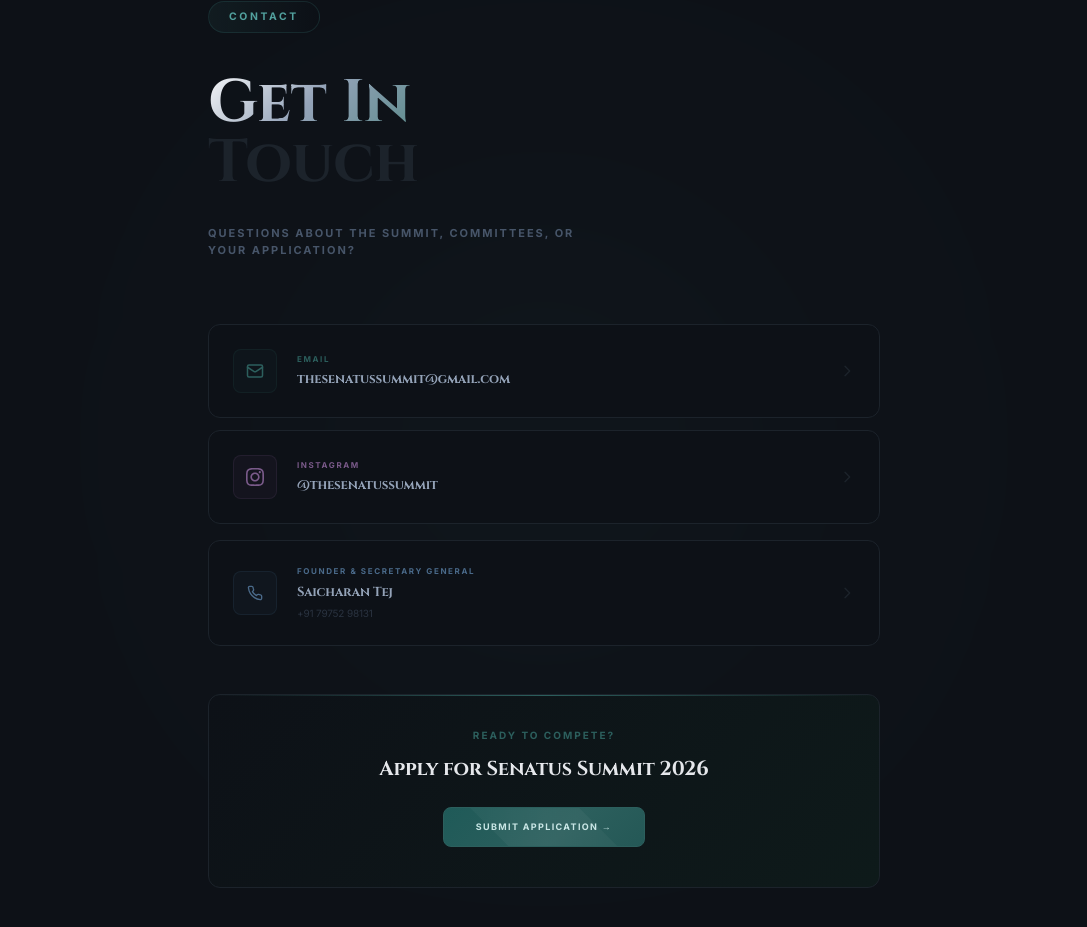
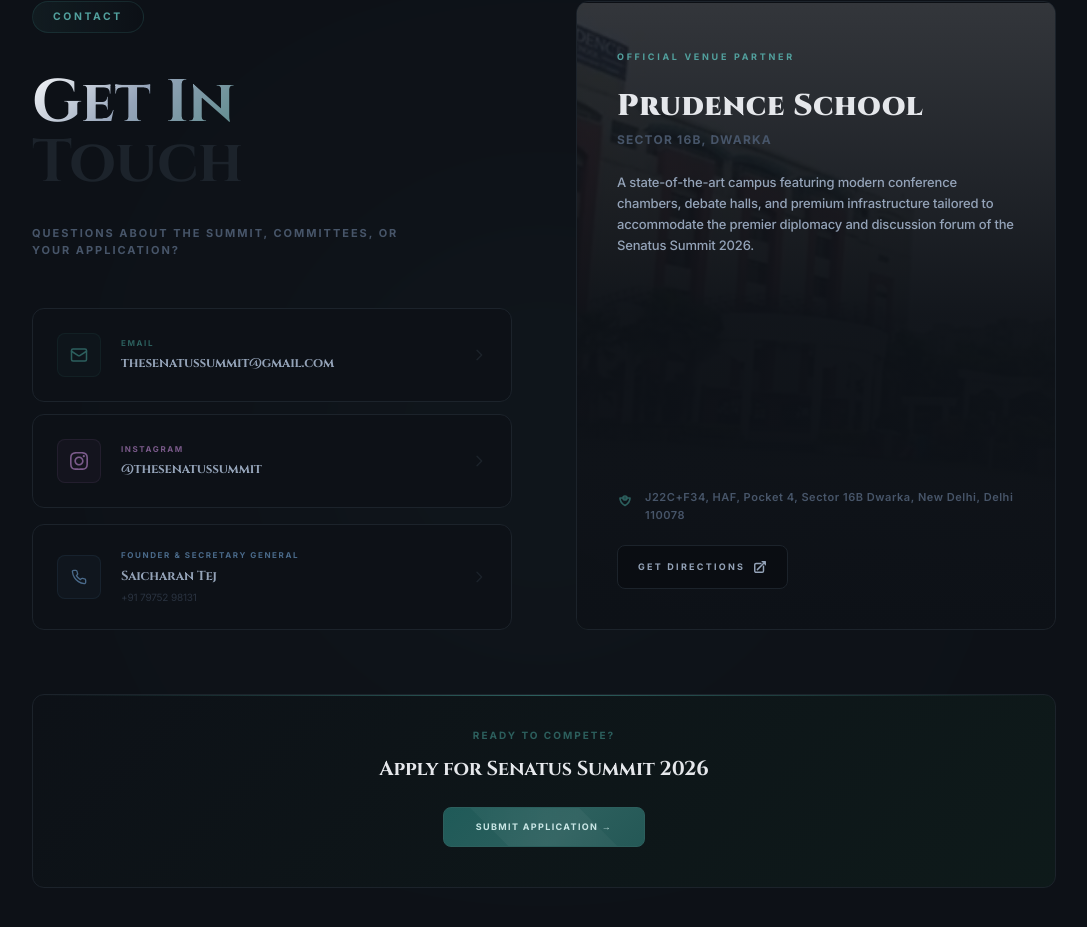
Before and after one commit to Saicharantejj/Senatus-Summit, a Next.js app: page / in a window 1280 px wide. Shown: the part 8118-9045 px from the top of the page, without its empty margins (96-1183 px from the left). Built offline with nearby package versions, Linux system fonts and the light colour scheme.

Commit message:
Add Prudence School Dwarka 16B as official venue partner with card design

```diff
--- a/components/Contact.tsx
+++ b/components/Contact.tsx
@@ -106,10 +106,16 @@
       <div className="glow-orb w-[500px] h-[500px] bg-[#2c5f5d] opacity-[0.04] top-1/2 left-1/2 -translate-x-1/2 -translate-y-1/2" />
       <div className="absolute inset-0 dot-grid opacity-20" />
 
-      <div className="max-w-2xl mx-auto relative z-10">
+      <div className="max-w-5xl mx-auto relative z-10">
 
+        {/* Two-column layout on desktop */}
+        <div className="grid grid-cols-1 md:grid-cols-2 gap-12 md:gap-16 items-stretch">
+
+          {/* Left Column: Get in Touch & Contact info */}
+          <div className="flex flex-col justify-between gap-8">
+            <div>
               {/* Header */}
-        <motion.div {...fadeUp(0)} className="mb-16">
+              <motion.div {...fadeUp(0)} className="mb-12">
                 <div className="section-label mb-10">Contact</div>
                 <h2 className="font-cinzel font-bold text-4xl md:text-5xl lg:text-6xl leading-tight">
                   <span className="gradient-text">Get In</span><br />
@@ -162,12 +168,74 @@
                     />
                   ))}
                 </div>
+
+              </div>
+            </div>
+          </div>
+
+          {/* Right Column: Venue Partner card */}
+          <motion.div
+            {...fadeUp(0.2)}
+            className="relative group rounded-xl border border-[#1c232b] bg-[#0d1117] overflow-hidden p-8 md:p-10 flex flex-col justify-between min-h-[420px] transition-all duration-300 hover:border-[#2c5f5d]/30"
+          >
+            {/* Background image with reduced opacity */}
+            <div
+              className="absolute inset-0 z-0 bg-cover bg-center opacity-[0.18] transition-transform duration-700 group-hover:scale-105"
+              style={{
+                backgroundImage: "url('/venue.jpg')",
+              }}
+            />
+            {/* Dark gradient fade over the image */}
+            <div className="absolute inset-0 bg-gradient-to-t from-[#0d1117] via-[#0d1117]/85 to-transparent z-0" />
+
+            <div className="relative z-10 flex flex-col h-full justify-between gap-12">
+              <div>
+                <span className="font-inter text-[9px] font-black tracking-[0.3em] text-[#52a19e] uppercase">
+                  Official Venue Partner
+                </span>
+                <h3 className="font-cinzel font-black text-2xl md:text-3xl text-[#e5e7eb] mt-5 mb-2 tracking-wide leading-tight group-hover:text-white transition-colors duration-300">
+                  Prudence School
+                </h3>
+                <p className="font-inter text-[#475569] text-xs font-bold uppercase tracking-[0.1em] mb-6">
+                  Sector 16B, Dwarka
+                </p>
+                <p className="font-inter text-[13px] text-[#94a3b8] leading-relaxed font-medium max-w-md">
+                  A state-of-the-art campus featuring modern conference chambers, debate halls, and premium infrastructure tailored to accommodate the premier diplomacy and discussion forum of the Senatus Summit 2026.
+                </p>
+              </div>
+
+              <div className="flex flex-col gap-5 mt-auto">
+                <div className="flex items-start gap-3 text-[#475569] font-inter text-[11px] font-semibold tracking-wider leading-relaxed">
+                  <svg className="w-4 h-4 text-[#2c5f5d] shrink-0 mt-0.5" fill="none" stroke="currentColor" strokeWidth="2.5" viewBox="0 0 24 24">
+                    <path strokeLinecap="round" strokeLinejoin="round" d="M15 10.5a3 3 0 11-6 0 3 3 0 016 0z" />
+                    <path strokeLinecap="round" strokeLinejoin="round" d="M19.5 10.5c0 7.142-7.5 11.25-7.5 11.25s-7.5-4.108-7.5-11.25z" />
+                  </svg>
+                  <span>
+                    J22C+F34, HAF, Pocket 4, Sector 16B Dwarka, New Delhi, Delhi 110078
+                  </span>
+                </div>
+
+                <a
+                  href="https://www.google.com/maps?q=J22C%2BF34,+HAF,+Pocket+4,+Sector+16B+Dwarka,+New+Delhi,+Delhi+110078&utm_source=chatgpt.com"
+                  target="_blank"
+                  rel="noopener noreferrer"
+                  className="w-fit inline-flex items-center gap-2 rounded-lg bg-[#0a0d12] border border-[#1c232b] px-5 py-3.5 font-inter text-[9px] font-black tracking-[0.25em] text-[#94a3b8] uppercase hover:bg-[#2c5f5d] hover:border-[#2c5f5d] hover:text-white hover:shadow-[0_0_20px_rgba(44,95,93,0.3)] transition-all duration-300"
+                >
+                  <span>Get Directions</span>
+                  <svg className="w-3.5 h-3.5" fill="none" stroke="currentColor" strokeWidth="2.5" viewBox="0 0 24 24">
+                    <path strokeLinecap="round" strokeLinejoin="round" d="M13.5 6H5.25A2.25 2.25 0 003 8.25v10.5A2.25 2.25 0 005.25 21h10.5A2.25 2.25 0 0018 18.75V10.5m-10.5 6L21 3m0 0h-5.25M21 3v5.25" />
+                  </svg>
+                </a>
+              </div>
+            </div>
+
+          </motion.div>
         </div>
 
         {/* CTA strip */}
         <motion.div
-          {...fadeUp(0.45)}
-          className="mt-12 rounded-xl border border-[#1c232b] p-8 text-center relative overflow-hidden"
+          {...fadeUp(0.3)}
+          className="mt-16 rounded-xl border border-[#1c232b] p-8 text-center relative overflow-hidden"
           style={{ background: 'linear-gradient(135deg, #0d1117, #0e1a1a)' }}
         >
           <div className="absolute top-0 left-0 right-0 h-px" style={{ background: 'linear-gradient(90deg, transparent, #2c5f5d, transparent)' }} />
```
Also changed, not shown: public/venue.jpg (added). Lines whose indentation alone changed are shown as unchanged.
